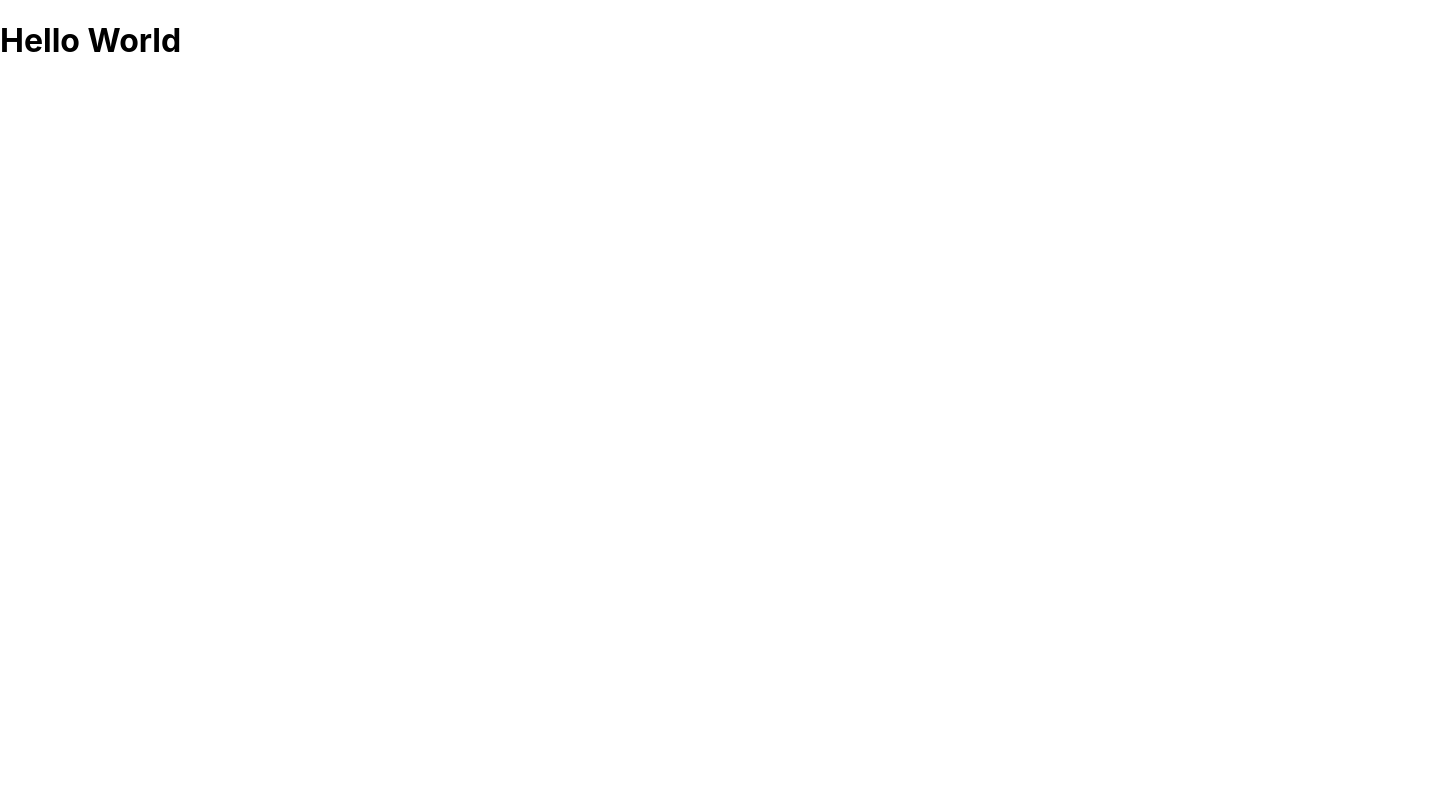
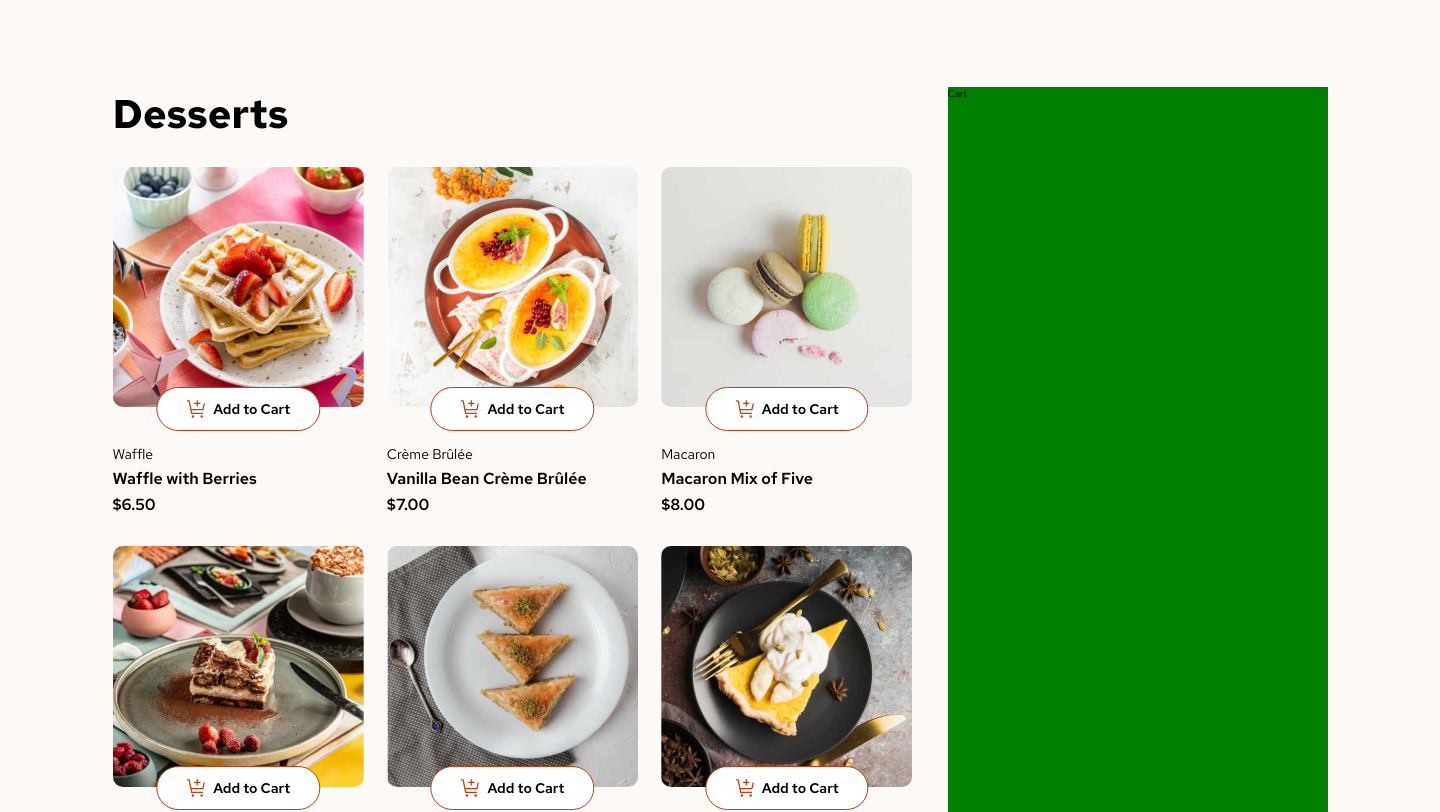
Before and after one commit to rahulkumar215/Product-list-with-cart, a React (Create React App) app: page / in a window 1280 px wide. Shown: the top 812 px of the page, 1440 px wide, since content can reach past the window. Built offline with nearby package versions, Linux system fonts and the light colour scheme.

Commit message:
Worked on menu container

```diff
--- a/src/App.css
+++ /dev/null
@@ -1,38 +0,0 @@
-.App {
-  text-align: center;
-}
-
-.App-logo {
-  height: 40vmin;
-  pointer-events: none;
-}
-
-@media (prefers-reduced-motion: no-preference) {
-  .App-logo {
-    animation: App-logo-spin infinite 20s linear;
-  }
-}
-
-.App-header {
-  background-color: #282c34;
-  min-height: 100vh;
-  display: flex;
-  flex-direction: column;
-  align-items: center;
-  justify-content: center;
-  font-size: calc(10px + 2vmin);
-  color: white;
-}
-
-.App-link {
-  color: #61dafb;
-}
-
-@keyframes App-logo-spin {
-  from {
-    transform: rotate(0deg);
-  }
-  to {
-    transform: rotate(360deg);
-  }
-}
--- a/src/App.js
+++ b/src/App.js
@@ -1,8 +1,22 @@
 import React from "react";
-import "./App.css";
+import "./App.scss";
+import Menu from "./components/menu/Menu";
+import Cart from "./components/cart/Cart";
 
 function App() {
-  return <h1>Hello World</h1>;
+  return (
+    <div className="container">
+      <div className="container__main">
+        <h1 className="heading-h1">Desserts</h1>
+        <main className="container__menu">
+          <Menu />
+        </main>
+      </div>
+      <div className="container__cart">
+        <Cart />
+      </div>
+    </div>
+  );
 }
 
 export default App;
--- /dev/null
+++ b/src/App.scss
@@ -0,0 +1,30 @@
+.container {
+  width: var(--desktop-width);
+  margin-right: auto;
+  margin-left: auto;
+
+  padding: 8.7rem 11.25rem;
+
+  &__menu {
+    width: 100%;
+
+    display: grid;
+    grid-template-columns: repeat(3, 1fr);
+    row-gap: 3.1rem;
+    column-gap: 2.3rem;
+  }
+
+  &__cart {
+    width: 100%;
+    background-color: green;
+  }
+
+  display: grid;
+  grid-template-columns: 1fr 38rem;
+  column-gap: 3.5rem;
+}
+
+.heading-h1 {
+  font-size: var(--heading-h1);
+  margin-bottom: 2.7rem;
+}
--- a/src/components/addToCartButton/AddToCartButton.jsx
+++ b/src/components/addToCartButton/AddToCartButton.jsx
@@ -1,8 +1,14 @@
 import React from "react";
 import "./AddToCartButton.scss";
+import { ReactComponent as CartIcon } from "../../assets/images/icon-add-to-cart.svg";
 
 const addToCartButton = () => {
-  return <div>addToCartButton</div>;
+  return (
+    <button className="food__card__btn-cart">
+      <CartIcon className="cart-icon" />
+      Add to Cart
+    </button>
+  );
 };
 
 export default addToCartButton;
--- a/src/components/card/Card.jsx
+++ b/src/components/card/Card.jsx
@@ -1,8 +1,22 @@
 import React from "react";
 import "./Card.scss";
+import AddToCartButton from "../addToCartButton/AddToCartButton";
 
-const Card = () => {
-  return <div>Card</div>;
+const Card = ({ data }) => {
+  console.log(data.image.desktop);
+  return (
+    <div className="food__card">
+      <img
+        src={data.image.desktop}
+        alt="Food Image"
+        className="food__card__image"
+      />
+      <p className="food__card__category">{data.category}</p>
+      <h3 className="food__card__title">{data.name}</h3>
+      <h3 className="food__card__price">${data.price.toFixed(2)}</h3>
+      <AddToCartButton />
+    </div>
+  );
 };
 
 export default Card;
--- a/src/components/card/Card.scss
+++ b/src/components/card/Card.scss
@@ -0,0 +1,50 @@
+.food__card {
+  //   background-color: orangered;
+  position: relative;
+
+  &__image {
+    width: 100%;
+    border-radius: 1rem;
+    margin-bottom: 3.5rem;
+  }
+
+  &__category {
+    font-size: 1.4rem;
+    margin-bottom: 0.5rem;
+  }
+
+  &__title {
+    font-size: var(--font-size-product-name);
+    font-weight: var(--font-semi-bold);
+    margin-bottom: 0.5rem;
+  }
+
+  &__price {
+    font-size: var(--font-size-product-name);
+    font-weight: var(--font-semi-bold);
+  }
+
+  &__btn-cart {
+    display: flex;
+    align-items: center;
+    justify-content: center;
+    width: 65%;
+
+    position: absolute;
+    top: 69.5%;
+    left: 50%;
+    transform: translate(-50%, -50%);
+    background-color: white;
+    border: 1px solid var(--color-red);
+    padding: 1.1rem 2.5rem;
+    border-radius: 50rem;
+
+    font-weight: var(--font-semi-bold);
+    font-family: inherit;
+    font-size: 1.4rem;
+
+    .cart-icon {
+      margin-right: 0.6rem;
+    }
+  }
+}
--- a/src/components/menu/Menu.jsx
+++ b/src/components/menu/Menu.jsx
@@ -1,9 +1,18 @@
 import React from "react";
 import { Data } from "./Data";
 import "./Menu.scss";
+import Card from "../card/Card";
 
 const Menu = () => {
-  return <div>Menu</div>;
+  return (
+    <>
+      {Data.map((data) => (
+        <Card data={data} />
+      ))}
+
+      {/* <Card data={Data[0]} /> */}
+    </>
+  );
 };
 
 export default Menu;
--- a/src/index.css
+++ /dev/null
@@ -1,13 +0,0 @@
-body {
-  margin: 0;
-  font-family: -apple-system, BlinkMacSystemFont, 'Segoe UI', 'Roboto', 'Oxygen',
-    'Ubuntu', 'Cantarell', 'Fira Sans', 'Droid Sans', 'Helvetica Neue',
-    sans-serif;
-  -webkit-font-smoothing: antialiased;
-  -moz-osx-font-smoothing: grayscale;
-}
-
-code {
-  font-family: source-code-pro, Menlo, Monaco, Consolas, 'Courier New',
-    monospace;
-}
--- a/src/index.js
+++ b/src/index.js
@@ -1,6 +1,6 @@
 import React from "react";
 import ReactDOM from "react-dom/client";
-import "./index.css";
+import "./index.scss";
 import App from "./App";
 
 const root = ReactDOM.createRoot(document.getElementById("root"));
--- /dev/null
+++ b/src/index.scss
@@ -0,0 +1,55 @@
+@import url("https://fonts.googleapis.com/css2?family=Red+Hat+Text:ital,wght@0,300..700;1,300..700&display=swap");
+
+:root {
+  --color-red: hsl(14, 86%, 42%);
+  --color-green: hsl(159, 69%, 38%);
+  --font-size: 62.5%;
+
+  --color-rose-50: hsl(20, 50%, 98%);
+  --color-rose-100: hsl(13, 31%, 94%);
+  --color-rose-300: hsl(14, 25%, 72%);
+  --color-rose-40: hsl(7, 20%, 60%);
+  --color-rose-500: hsl(12, 20%, 44%);
+  --color-rose-90: hsl(14, 65%, 9%);
+
+  --font-family: "Red Hat Text", sans-serif;
+  --font-regular: 400;
+  --font-semi-bold: 600;
+  --font-bold: 700;
+
+  --font-size-product-name: 1.6rem;
+  --heading-h1: 4rem;
+  --desktop-width: 144rem;
+}
+
+*,
+*::after,
+*::before {
+  margin: 0;
+  padding: 0;
+  box-sizing: inherit;
+}
+
+html {
+  box-sizing: border-box;
+  font-size: var(--font-size);
+}
+
+body {
+  font-family: var(--font-family);
+  background-color: var(--color-rose-50);
+}
+
+/* body {
+  margin: 0;
+  font-family: -apple-system, BlinkMacSystemFont, "Segoe UI", "Roboto", "Oxygen",
+    "Ubuntu", "Cantarell", "Fira Sans", "Droid Sans", "Helvetica Neue",
+    sans-serif;
+  -webkit-font-smoothing: antialiased;
+  -moz-osx-font-smoothing: grayscale;
+}
+
+code {
+  font-family: source-code-pro, Menlo, Monaco, Consolas, "Courier New",
+    monospace;
+} */
```
Also changed, not shown: src/components/menu/Data.jsx (+81 -36 lines), 1 other file (tests, documents, lock files or other folders).
